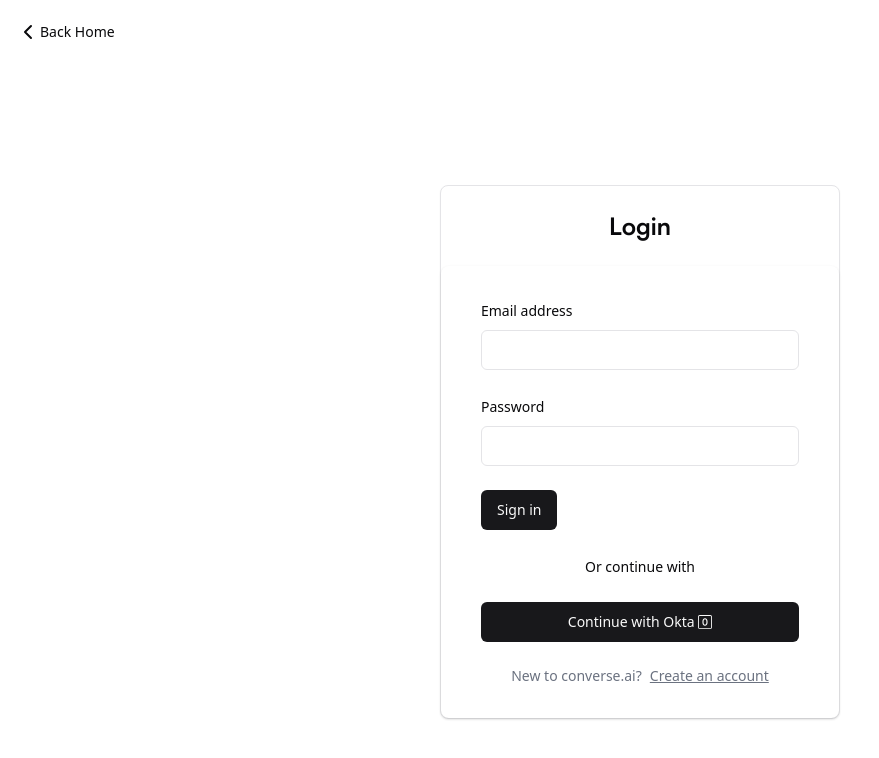
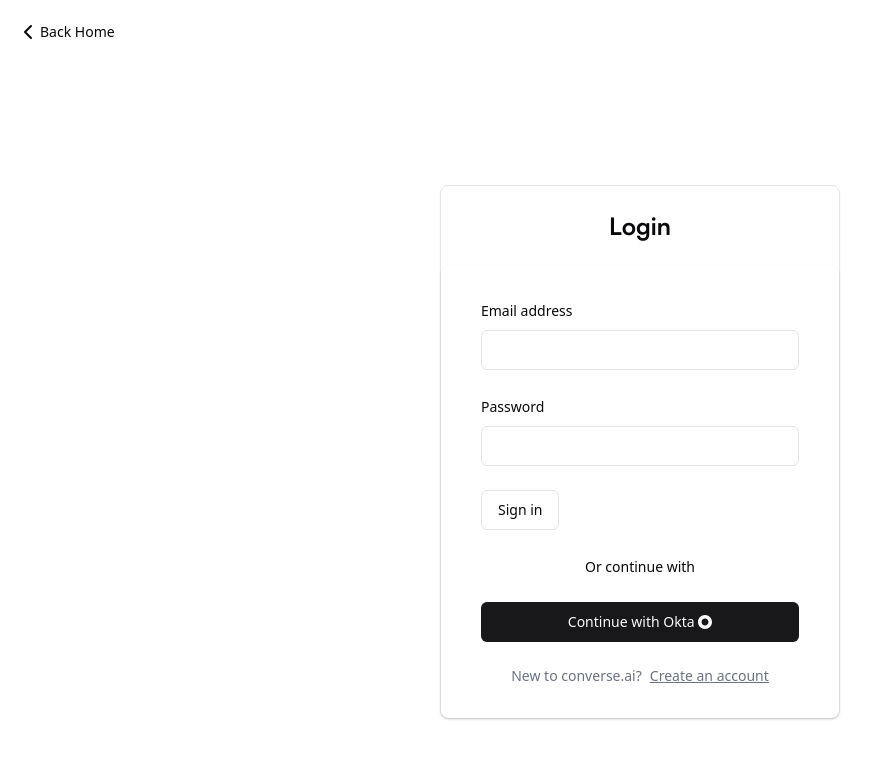
Before and after one commit to trace2798/okta_fullstack, a Next.js app: page /login in a window 1280 px wide. Shown: the top 758 px of the page, without its empty margins (0-879 px from the left). Built offline with nearby package versions, Linux system fonts and the light colour scheme; no server answers.

Commit message:
slight change in styling

```diff
--- a/app/(main)/(routes)/settings/page.tsx
+++ b/app/(main)/(routes)/settings/page.tsx
@@ -1,24 +1,24 @@
-import { getUserInfo } from "@/lib/get-user-info";
-import { getSession } from "@auth0/nextjs-auth0";
 import { redirect } from "next/navigation";
 import { FC } from "react";
 import { CreateOrg } from "../organization/_components/create-org";
+import { getServerSession } from "next-auth";
+import getCurrentUser from "@/actions/getCurrentuser";
 // import CreateOrg from "./_components/create-org";
 
 interface pageProps {}
 
 const page: FC<pageProps> = async ({}) => {
-  const session = await getSession();
+  const session = await getServerSession();
   if (!session) {
     redirect("/");
   }
-  const user = await getUserInfo();
+  const user = await getCurrentUser();
   console.log(user);
   return (
     <>
       <div className="min-h-screen">
         Settings Page <br />
-        {session.user.sub}
+        {session.user?.name}
         {/* {user.userType === "CORETEAM" && <CreateOrg />} */}
       </div>
     </>
--- a/components/auth-form.tsx
+++ b/components/auth-form.tsx
@@ -10,7 +10,7 @@
 import { Button } from "./ui/button";
 import Input from "./input";
 import AuthSocialButton from "./auth-social-button";
-import { Bs0Square, BsGoogle } from "react-icons/bs";
+import { SiOkta } from "react-icons/si";
 import { Card, CardContent, CardHeader } from "./ui/card";
 import { Label } from "./ui/label";
 
@@ -149,7 +149,7 @@
             type="password"
           />
           <div>
-            <Button disabled={isLoading}>
+            <Button disabled={isLoading} variant="outline">
               {variant === "LOGIN" ? "Sign in" : "Register"}
             </Button>
           </div>
@@ -162,7 +162,7 @@
 
           <div className="mt-6 flex gap-2">
             <AuthSocialButton
-              icon={Bs0Square}
+              icon={SiOkta}
               onClick={() => socialAction("okta")}
               label="Continue with Okta"
             />
--- a/package.json
+++ b/package.json
@@ -43,6 +43,7 @@
     "next-auth": "^4.24.4",
     "next-themes": "^0.2.1",
     "openai": "^4.15.0",
+    "pdf-parse": "^1.1.1",
     "react": "^18",
     "react-day-picker": "^8.9.1",
     "react-dom": "^18",
```
Also changed, not shown: 1 other file (tests, documents, lock files or other folders).
